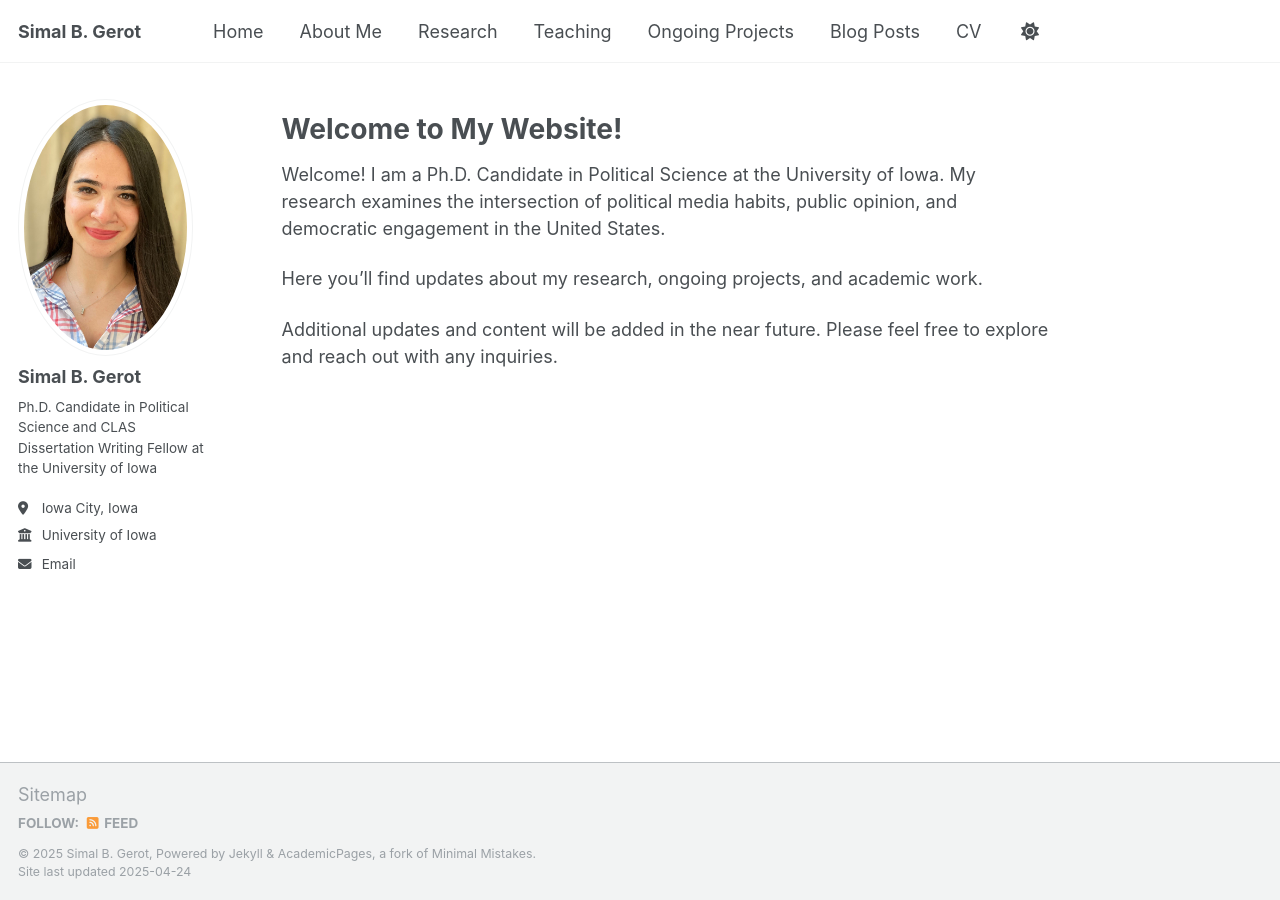
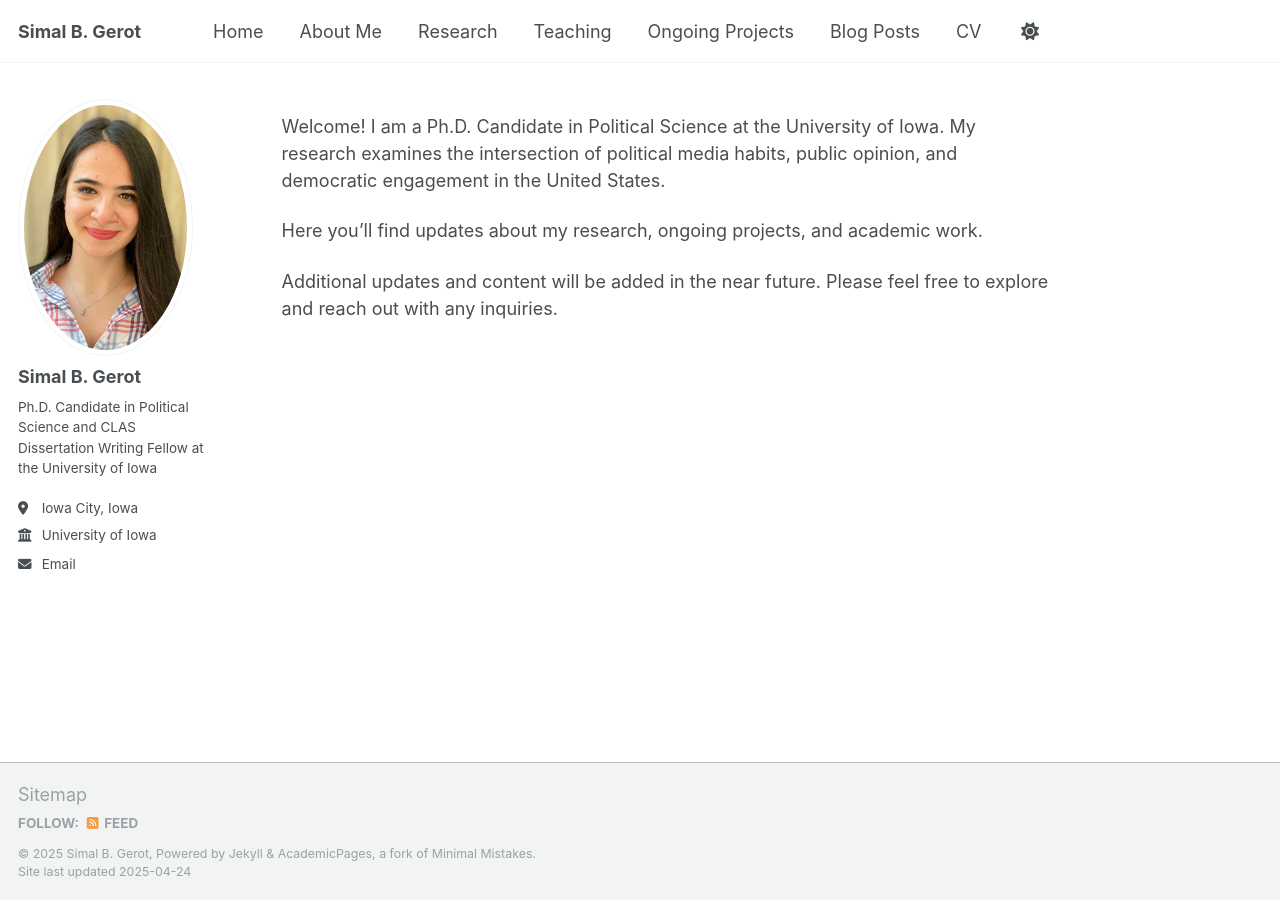
Before and after one commit to sbgerot/sbgerot.github.io, a Jekyll site: the page built from _pages/_pages/home.md, in a window 1280 px wide. Built offline with Jekyll 4.4.1, drawn with Linux system fonts in a browser that asks for light colours.

Commit message:
Update home.md

```diff
--- a/_pages/_pages/home.md
+++ b/_pages/_pages/home.md
@@ -4,8 +4,6 @@ title: ""
 author_profile: true
 ---
 
-# Welcome to My Website!
-
 Welcome! I am a Ph.D. Candidate in Political Science at the University of Iowa. My research examines the intersection of political media habits, public opinion, and democratic engagement in the United States.
 
 Here you'll find updates about my research, ongoing projects, and academic work.
```
